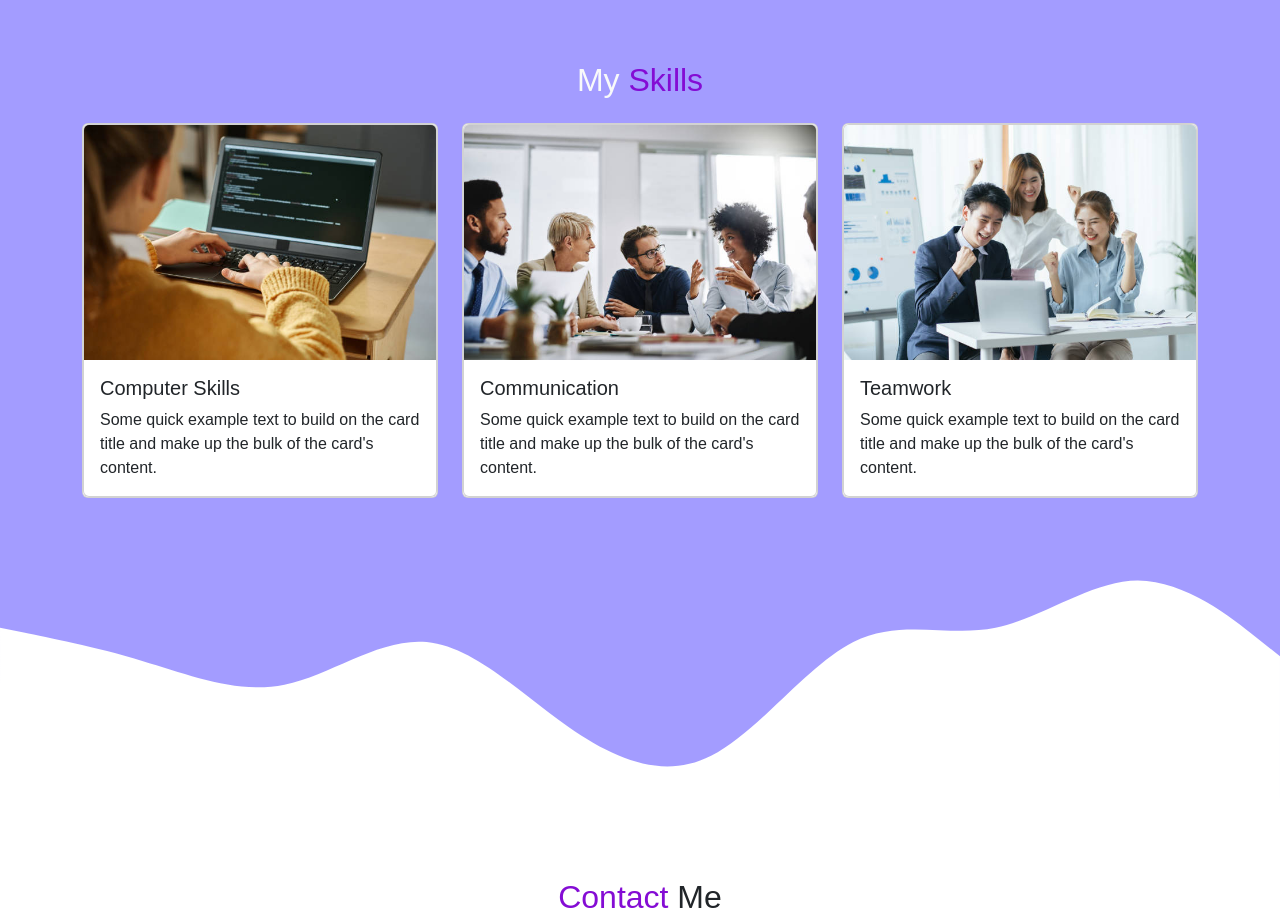
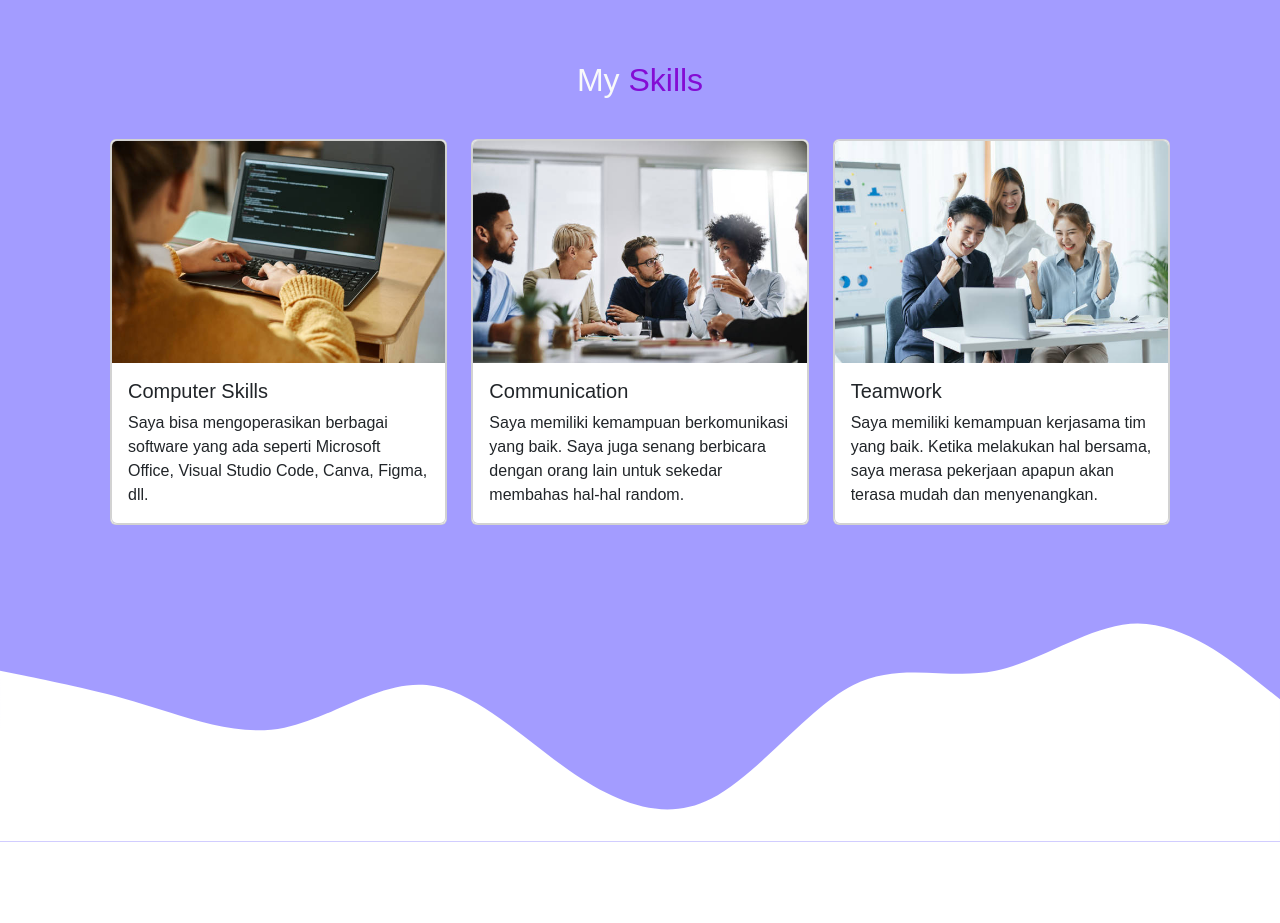
Before and after one commit to jenitaberliana/web-profile, a plain HTML site: page index.html in a window 1280 px wide. Shown: the part 1320-2243 px from the top of the page. Drawn offline with nearby package versions, Linux system fonts and the light colour scheme.

Commit message:
Menambahkan caption pada skills

```diff
--- a/index.html
+++ b/index.html
@@ -133,7 +133,7 @@
             <h2>My <span>Skills</span></h2>
           </div>
         </div>
-        <div class="row">
+        <div class="row m-3">
           <div class="col-md-4 mb-3">
             <!-- md: medium. infix pada layout breakpoints supaya cards responsive. penulisannya harus diantara/ditengah2 -->
             <div class="card">
@@ -142,8 +142,8 @@
                 <div class="card-body">
                   <h5 class="card-title">Computer Skills</h5>
                   <p class="card-text">
-                    Some quick example text to build on the card title and make
-                    up the bulk of the card's content.
+                    Saya bisa mengoperasikan berbagai software yang ada
+                    seperti Microsoft Office, Visual Studio Code, Canva, Figma, dll.
                   </p>
                 </div>
               </div>
@@ -157,8 +157,8 @@
                 <div class="card-body">
                   <h5 class="card-title">Communication</h5>
                   <p class="card-text">
-                    Some quick example text to build on the card title and make
-                    up the bulk of the card's content.
+                    Saya memiliki kemampuan berkomunikasi yang baik.
+                    Saya juga senang berbicara dengan orang lain untuk sekedar membahas hal-hal random.
                   </p>
                 </div>
               </div>
@@ -171,8 +171,8 @@
                 <div class="card-body">
                   <h5 class="card-title">Teamwork</h5>
                   <p class="card-text">
-                    Some quick example text to build on the card title and make
-                    up the bulk of the card's content.
+                    Saya memiliki kemampuan kerjasama tim yang baik. Ketika melakukan hal
+                    bersama, saya merasa pekerjaan apapun akan terasa mudah dan menyenangkan.
                   </p>
                 </div>
               </div>
```
